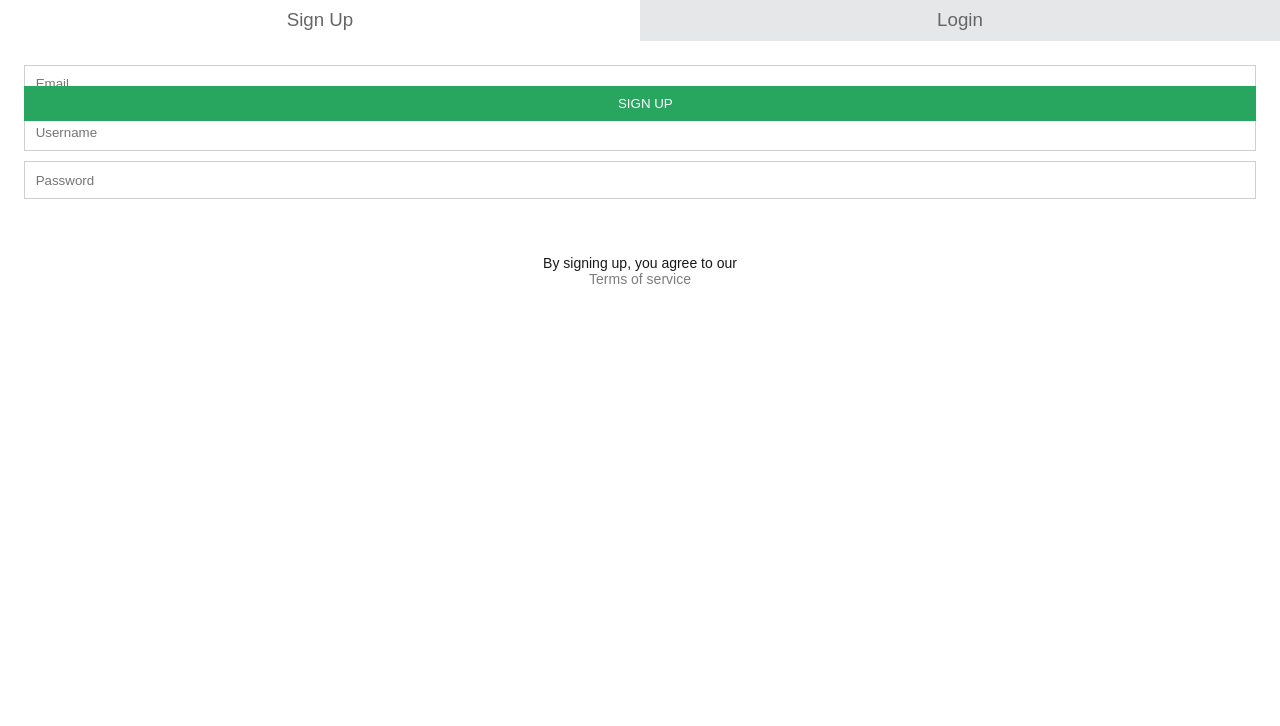
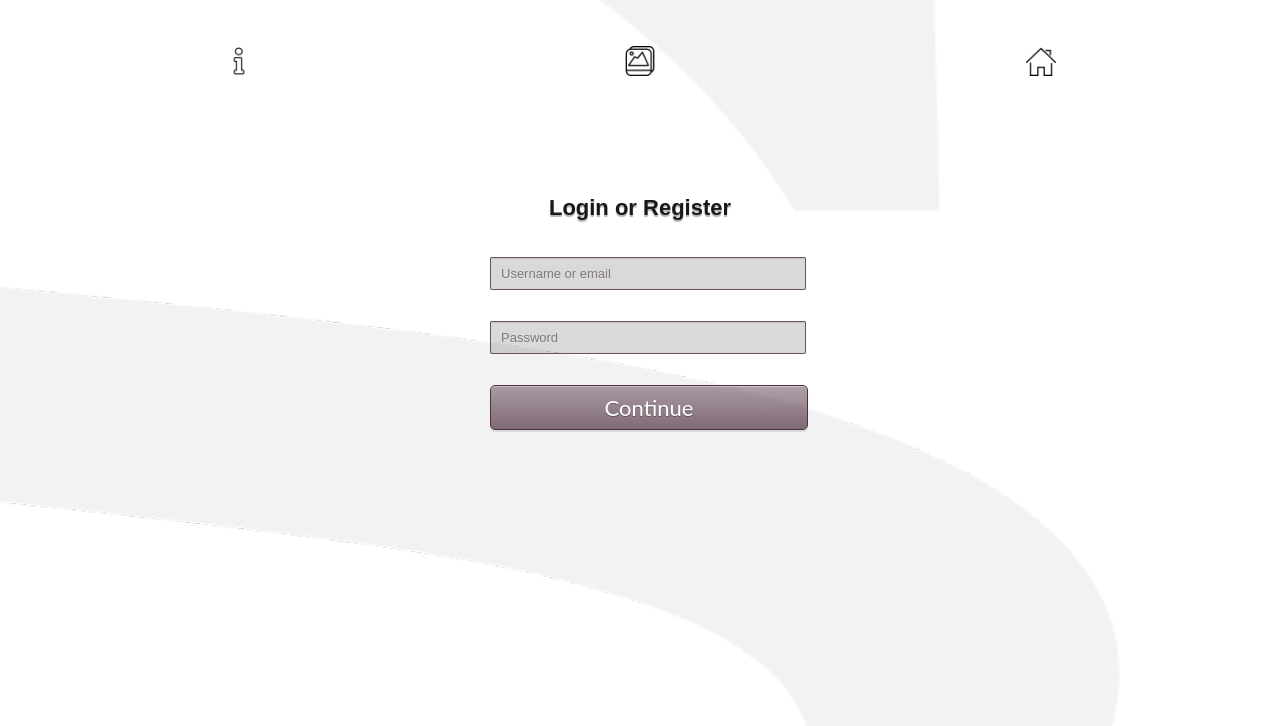
Before and after one commit to Elcritic/The-final-Linguart-Project, a PHP site: page /HTML/loginpage.html in a window 1280 px wide. Shown: the top 726 px of the page. Run offline with PHP 8.4, Linux system fonts and the light colour scheme.

Commit message:
Added icons and pages
Added login page and icons for logout

```diff
--- a/CSS/linguartstyle.css
+++ b/CSS/linguartstyle.css
@@ -8,7 +8,7 @@
     background-attachment: fixed;
     background-repeat: no-repeat;
     background-size: cover;
-    z-index: 0;
+    z-index: -4;
 
 }
 
@@ -131,111 +131,129 @@ a:hover {
 
 /*--------- Esto es para el login.html page */
 
-  @import url(http://fonts.googleapis.com/css?family=Raleway:400,100,200,300);
-* {
-  margin: 0;
-  padding: 0; }
+.form-4 {
+    /* Size and position */
+    width: 300px;
+    margin: 60px auto 30px;
+    padding: 10px;
+    position: relative;
 
-a {
-  text-decoration: none; }
-  a:hover {
-    color: #4FDA8C; }
-
-input {
-  font-family: "American Typewriter", sans-serif; }
+    /* Font styles */
+    color: black;
+    text-shadow: 0 2px 1px rgba(0,0,0,0.3);
 }
 
+.form-4 h1 {
+    font-size: 22px;
+    padding-bottom: 20px;
+    display: flex;
+    justify-content: center;
 
-.form-wrap {
-  background-color: #fff;
-  width: 320px;
-  margin: 3em auto;
-  box-shadow: 0px 1px 8px #BEBEBE;
-  -webkit-box-shadow: 0px 1px 8px #BEBEBE;
-  -moz-box-shadow: 0px 1px 8px #BEBEBE; }
-  .form-wrap .tabs {
-    overflow: hidden; }
-    .form-wrap .tabs h3 {
-      float: left;
-      width: 50%; }
-      .form-wrap .tabs h3 a {
-        padding: 0.5em 0;
-        text-align: center;
-        font-weight: 400;
-        background-color: #e6e7e8;
-        display: block;
-        color: #666; }
-        .form-wrap .tabs h3 a.active {
-          background-color: #fff; }
-  .form-wrap .tabs-content {
-    padding: 1.5em; }
-    .form-wrap .tabs-content div[id$="tab-content"] {
-      display: none; }
-    .form-wrap .tabs-content .active {
-      display: block !important; }
-  .form-wrap form .input {
-    box-sizing: border-box;
-    -moz-box-sizing: border-box;
-    color: inherit;
-    font-family: inherit;
-    padding: .8em 0 10px .8em;
-    border: 1px solid #CFCFCF;
-    outline: 0;
-    display: inline-block;
-    margin: 0 0 .8em 0;
-    padding-right: 2em;
-    width: 100%; }
-  .form-wrap form .button {
+}
+
+.form-4 input[type=text],
+.form-4 input[type=password] {
+    /* Size and position */
     width: 100%;
-    padding: .8em 0 10px .8em;
-    background-color: #28A55F;
-    border: none;
-    color: #fff;
+    padding: 8px 4px 8px 10px;
+    margin-bottom: 15px;
+
+    /* Styles */
+    border: 1px solid #4e3043; /* Fallback */
+    border: 1px solid rgba(78,48,67, 0.8);
+    background: rgba(0,0,0,0.15);
+    border-radius: 2px;
+    box-shadow:
+        0 1px 0 rgba(255,255,255,0.2),
+        inset 0 1px 1px rgba(0,0,0,0.1);
+    -webkit-transition: all 0.3s ease-out;
+    -moz-transition: all 0.3s ease-out;
+    -ms-transition: all 0.3s ease-out;
+    -o-transition: all 0.3s ease-out;
+    transition: all 0.3s ease-out;
+
+    /* Font styles */
+    font-family: 'American Typewriter', Arial, sans-serif;
+    color: #000;
+    font-size: 13px;
+}
+.form-4 input::-webkit-input-placeholder {
+    color: rgba(37,21,26,0.5);
+    text-shadow: 0 1px 0 rgba(255,255,255,0.15);
+}
+
+.form-4 input:-moz-placeholder {
+    color: rgba(37,21,26,0.5);
+    text-shadow: 0 1px 0 rgba(255,255,255,0.15);
+}
+
+.form-4 input:-ms-input-placeholder {
+    color: rgba(37,21,26,0.5);
+    text-shadow: 0 1px 0 rgba(255,255,255,0.15);
+}
+
+.form-4 input[type=text]:hover,
+.form-4 input[type=password]:hover {
+    border-color: #333;
+}
+
+.form-4 input[type=text]:focus,
+.form-4 input[type=password]:focus,
+.form-4 input[type=submit]:focus {
+    box-shadow:
+        0 1px 0 rgba(255,255,255,0.2),
+        inset 0 1px 1px rgba(0,0,0,0.1),
+        0 0 0 3px rgba(255,255,255,0.15);
+    outline: none;
+}
+
+/* Fallback */
+.no-boxshadow .form-4 input[type=text]:focus,
+.no-boxshadow .form-4 input[type=password]:focus {
+    outline: 1px solid white;
+}
+.form-4 input[type=submit] {
+    /* Size and position */
+    width: 106%;
+    padding: 8px 5px;
+
+    /* Styles */
+    background: linear-gradient(rgba(99,64,86,0.5), rgba(76,49,65,0.7));
+    border-radius: 5px;
+    border: 1px solid #4e3043;
+    box-shadow:
+      inset 0 1px rgba(255,255,255,0.4),
+      0 2px 1px rgba(0,0,0,0.1);
     cursor: pointer;
-    text-transform: uppercase; }
-    .form-wrap form .button:hover {
-      background-color: #4FDA8C; }
-  .form-wrap form .checkbox {
-    visibility: hidden;
-    padding: 20px;
-    margin: .5em 0 1.5em; }
-    .form-wrap form .checkbox:checked + label:after {
-      -ms-filter: "progid:DXImageTransform.Microsoft.Alpha(Opacity=100)";
-      filter: alpha(opacity=100);
-      opacity: 1; }
-  .form-wrap form label[for] {
-    position: relative;
-    padding-left: 20px;
-    cursor: pointer; }
-    .form-wrap form label[for]:before {
-      content: '';
-      position: absolute;
-      border: 1px solid #CFCFCF;
-      width: 17px;
-      height: 17px;
-      top: 0px;
-      left: -14px; }
-    .form-wrap form label[for]:after {
-      -ms-filter: "progid:DXImageTransform.Microsoft.Alpha(Opacity=0)";
-      filter: alpha(opacity=0);
-      opacity: 0;
-      content: '';
-      position: absolute;
-      width: 9px;
-      height: 5px;
-      background-color: transparent;
-      top: 4px;
-      left: -10px;
-      border: 3px solid #28A55F;
-      border-top: none;
-      border-right: none;
-      -webkit-transform: rotate(-45deg);
-      -moz-transform: rotate(-45deg);
-      -o-transform: rotate(-45deg);
-      -ms-transform: rotate(-45deg);
-      transform: rotate(-45deg); }
-  .form-wrap .help-text {
-    margin-top: .6em; }
-    .form-wrap .help-text p {
-      text-align: center;
-      font-size: 14px; }
+    transition: all 0.3s ease-out;
+
+    /* Font styles */
+    color: white;
+    text-shadow: 0 1px 0 rgba(0,0,0,0.3);
+    font-size: 22px;
+    font-family: 'American Typewriter', 'Lato', Arial, sans-serif;
+}
+
+.form-4 input[type=submit]:hover {
+    box-shadow:
+        inset 0 1px rgba(255,255,255,0.2),
+        inset 0 20px 30px rgba(99,64,86,0.5);
+}
+
+/* Fallback */
+.no-boxshadow .form-4 input[type=submit]:hover {
+    background: #594642;
+}
+.form-4 label {
+    display: none;
+    padding: 0 0 5px 2px;
+    cursor: pointer;
+}
+
+.form-4 label:hover ~ input {
+    border-color: #333;
+}
+
+.no-placeholder .form-4 label {
+    display: block;
+}
--- a/HTML/Gallery.html
+++ b/HTML/Gallery.html
@@ -30,10 +30,10 @@
 							<a href="landing.html" target="_blank"><img src="../images/homeicon.png"/></a>
 						</li>
 						<li>
-							<a href="Gallery.html" target="_blank"><img src="../images/galleryicon.png"/></a>
+							<a href="about.html" target="_blank"><img src="../images/aboutico.png"/></a>
 						</li>
 						<li>
-							<a href="loginpage.html" target="_blank"><img src="../images/loginicon.png"></a>
+							<a href="loginpage.html" target="_blank"><img src="../images/logoutico.png"></a>
 						</li>
 					</ul>
 
--- a/HTML/loginpage.html
+++ b/HTML/loginpage.html
@@ -1,52 +1,55 @@
 <!DOCTYPE html>
 <html>
 <head>
-	<title>Login Page</title>
+	<title>Login</title>
+	<link rel="stylesheet" type="text/css" href="../CSS/linguartstyle.css">
+
 </head>
-<link rel="stylesheet" type="text/css" href="../CSS/linguartstyle.css">
 <body>
-<div class="form-wrap">
-		<div class="tabs">
-			<h3 class="signup-tab"><a class="active" href="#signup-tab-content">Sign Up</a></h3>
-			<h3 class="login-tab"><a href="#login-tab-content">Login</a></h3>
-		</div><!--.tabs-->
+<body class="main">
+<div class="container-fluid">
 
-		<div class="tabs-content">
-			<div id="signup-tab-content" class="active">
-				<form class="signup-form" action="" method="post">
-					<input type="email" class="input" id="user_email" autocomplete="off" placeholder="Email">
-					<input type="text" class="input" id="user_name" autocomplete="off" placeholder="Username">
-					<input type="password" class="input" id="user_pass" autocomplete="off" placeholder="Password">
-					<input type="submit" class="button" value="Sign Up">
-				</form><!--.login-form-->
-				<div class="help-text">
-					<p>By signing up, you agree to our</p>
-					<p><a href="#">Terms of service</a></p>
-				</div><!--.help-text-->
-			</div><!--.signup-tab-content-->
+			<div class="row">
 
-			<div id="login-tab-content">
-				<form class="login-form" action="" method="post">
-					<input type="text" class="input" id="user_login" autocomplete="off" placeholder="Email or Username">
-					<input type="password" class="input" id="user_pass" autocomplete="off" placeholder="Password">
-					<input type="checkbox" class="checkbox" id="remember_me">
-					<label for="remember_me">Remember me</label>
+				<div class=".col-xs-6 .col-sm-8 .col-md-12">
 
-					<input type="submit" class="button" value="Login">
-				</form><!--.login-form-->
-				<div class="help-text">
-					<p><a href="#">Forget your password?</a></p>
-				</div><!--.help-text-->
-			</div><!--.login-tab-content-->
-		</div><!--.tabs-content-->
-	</div><!--.form-wrap-->
+					<ul id="navicons">
+
+						<li>
+							<a href="about.html" target="_blank"><img src="../images/aboutico.png"/></a>
+						</li>
+						<li>
+							<a href="Gallery.html" target="_blank"><img src="../images/galleryicon.png"/></a>
+						</li>
+						<li>
+							<a href="landing.html" target="_blank"><img src="../images/homeicon.png" alt="Home"></a>
+						</li>
+					</ul>
+
+				</div>
+			</div>
+		</div>
 
 
 
 
 
+<form class="form-4" action="index.html" method="post">
 
+    <h1>Login or Register</h1>
+    <p>
+        <label for="login">Username or email</label>
+        <input type="text" name="login" placeholder="Username or email" required>
+    </p>
+    <p>
+        <label for="password">Password</label>
+        <input type="password" name='password' placeholder="Password" required>
+    </p>
 
-
+    <p>
+        <input type="submit" name="submit" value="Continue">
+    </p>
+    </form>
+</body>
 </body>
 </html>
```
Also changed, not shown: CSS/hexagon.css (+6 -2 lines), HTML/index.html (+40 -12 lines), images/18870.csv (added, +23 -0 lines), images/18902.csv (added, +161 -0 lines), images/18900.csv (added), images/logoutico.png (added), 2 other files.
